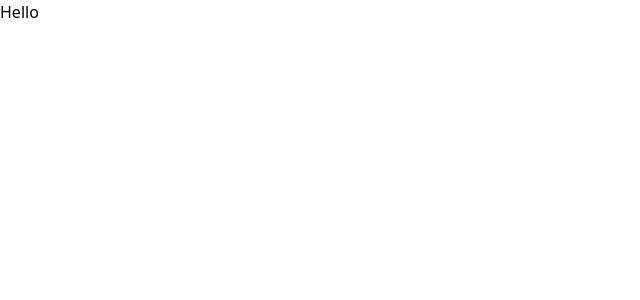
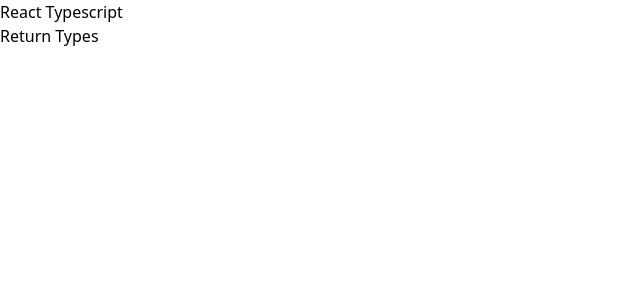
Before and after one commit to AnupamPoudel1/React-Typescript, a React (Vite) app: page / in a window 1280 px wide. Shown: the top 300 px of the page, without its empty margins (0-640 px from the left). Built offline with nearby package versions, Linux system fonts and the light colour scheme.

Commit message:
Return Types in TSX

```diff
--- a/src/learnings/01-returns/index.tsx
+++ b/src/learnings/01-returns/index.tsx
@@ -1,16 +1,16 @@
 
 const index = (): JSX.Element | string | null => {
+
+    return (
+        <div>
+            <h1>React Typescript</h1>
+            <p>Return Types</p>
+        </div>
+    )
 
     return 'Hello'
 
     return null
-
-    return (
-        <div>
-            <h1>This is a TSX Element</h1>
-            <p>It has return type of JSX.Element</p>
-        </div>
-    )
 }
 
 export default index
```
